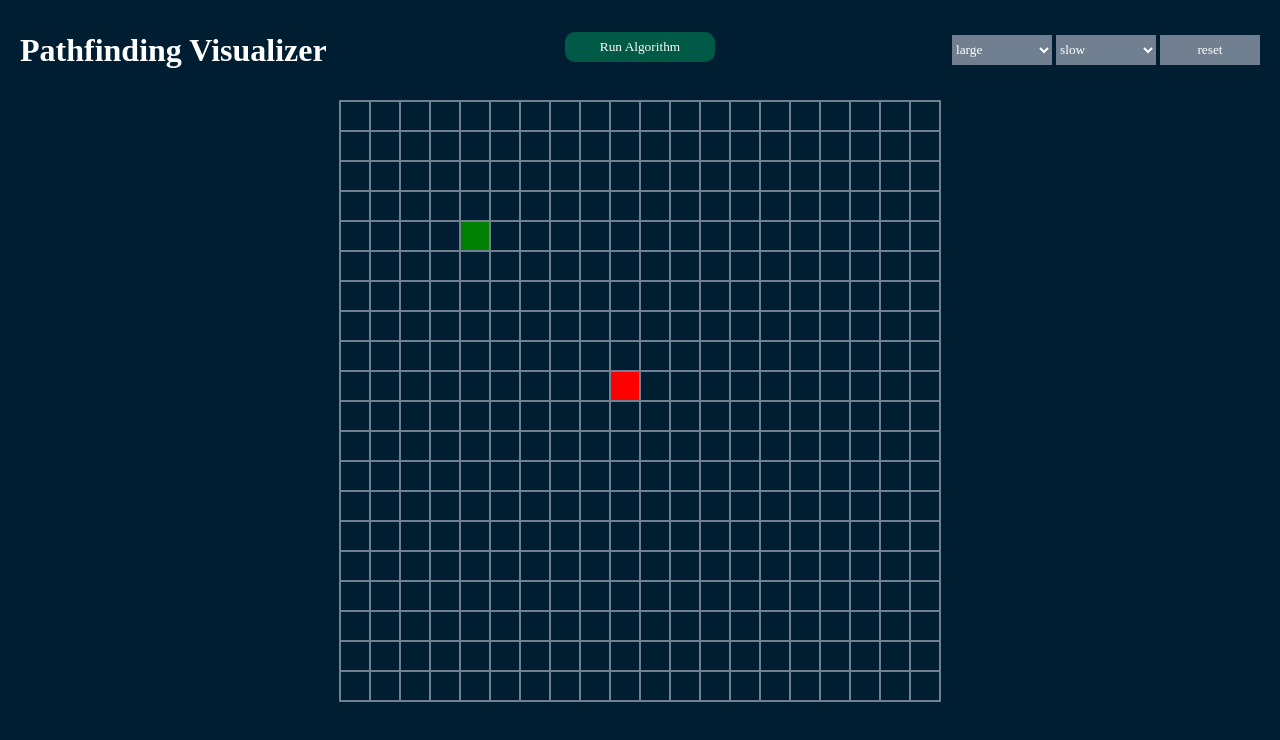
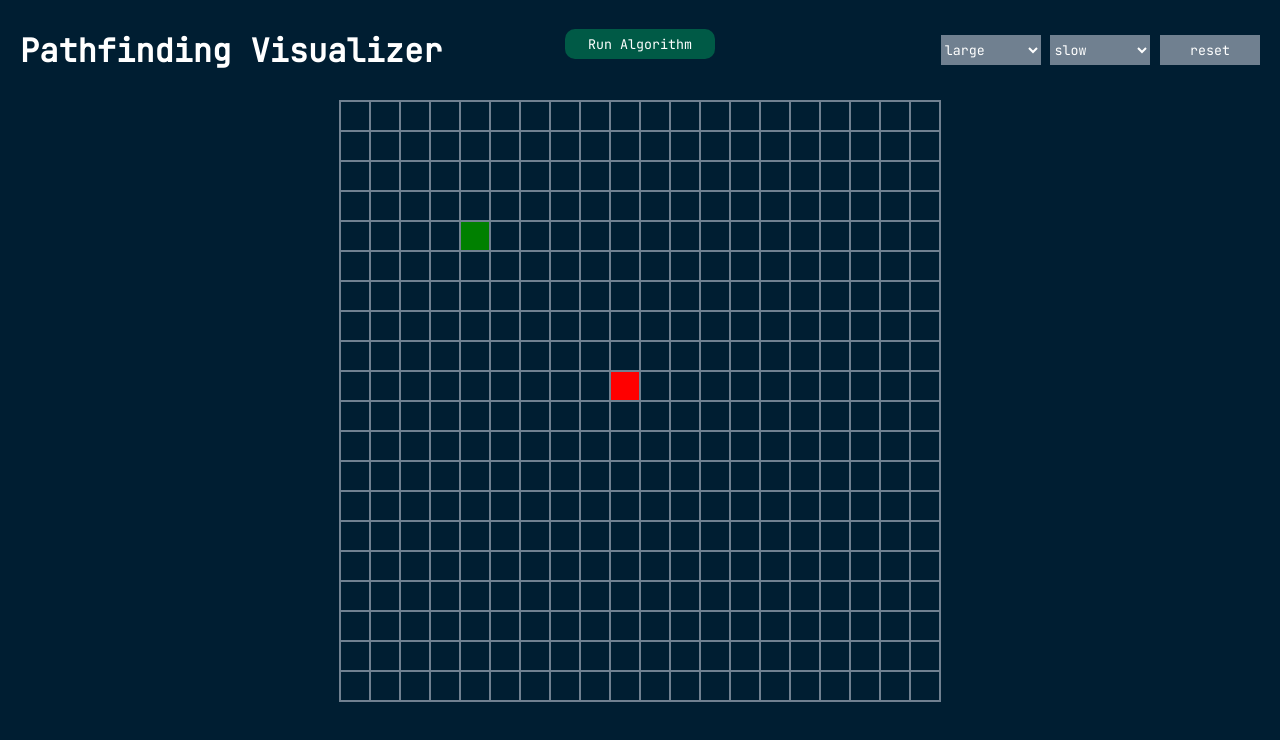
Before and after one commit to cheveuxdelin/pathfinding, a Svelte app: page / in a window 1280 px wide. Shown: the top 740 px of the page. Built offline with nearby package versions, Linux system fonts and the light colour scheme.

Commit message:
tried to upload jetbrains mono

```diff
--- a/package.json
+++ b/package.json
@@ -20,6 +20,7 @@
     "vite": "^3.2.3"
   },
   "dependencies": {
+    "@fontsource/jetbrains-mono": "^4.5.11",
     "heap-js": "^2.2.0"
   }
 }
--- a/src/globals.css
+++ b/src/globals.css
@@ -9,7 +9,7 @@ html {
 *:after {
     box-sizing: inherit;
     margin: 0;
-    font-family: Jetbrains Mono;
+    font-family: "Jetbrains Mono";
 }
 
 body {
--- a/src/main.ts
+++ b/src/main.ts
@@ -1,4 +1,5 @@
 import App from './App.svelte'
+import "@fontsource/jetbrains-mono";
 
 const app = new App({
   target: document.getElementById('app')
```
Also changed, not shown: 1 other file (tests, documents, lock files or other folders).
